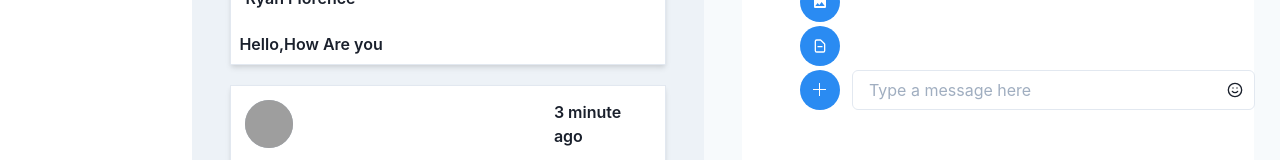
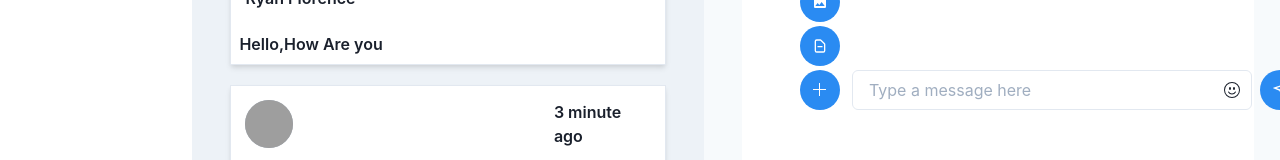
Before and after one commit to BENCYPHILIP/ChatApp, a React (Create React App) app: page / in a window 1280 px wide. Shown: the part 502-662 px from the top of the page. Built offline with nearby package versions, Linux system fonts and the light colour scheme; grey boxes are pictures that could not be loaded.

Commit message:
Message Screen design corrections

```diff
--- a/src/components/Messages.tsx
+++ b/src/components/Messages.tsx
@@ -74,7 +74,7 @@ const Messages =()=>{
 
 
 
-          <Box style={{  position: "absolute",width: "455px",height: "80px",left: "800px",top: "440px"}}>
+          <Box style={{  position: "absolute",width: "500px",height: "80px",left: "800px",top: "440px"}}>
             <Flex>
             <Circle size="40px" bg="#2A8BF2" color="white">
                 <Icon as={BsFilm} />
@@ -100,8 +100,18 @@ const Messages =()=>{
               />
             </Circle>
             <Input type="text" placeholder="Type a message here" ml={3} />
-            <InputRightElement children={<Icon as={FiSmile} />}  />
+            <InputRightElement
+              children={<Icon as={BsEmojiSmile} />}
+            />
           </InputGroup>
+                {/* <Box pt={'20px'}>
+                <Icon as={BsEmojiSmile}/>
+                </Box> */}
+              <Box pl={2}>
+              <Circle size="40px" bg="#2A8BF2" color="white">
+              <Icon as={RiSendPlaneLine} />
+            </Circle>
+              </Box>
           </Flex>
 
         </Box>
```
